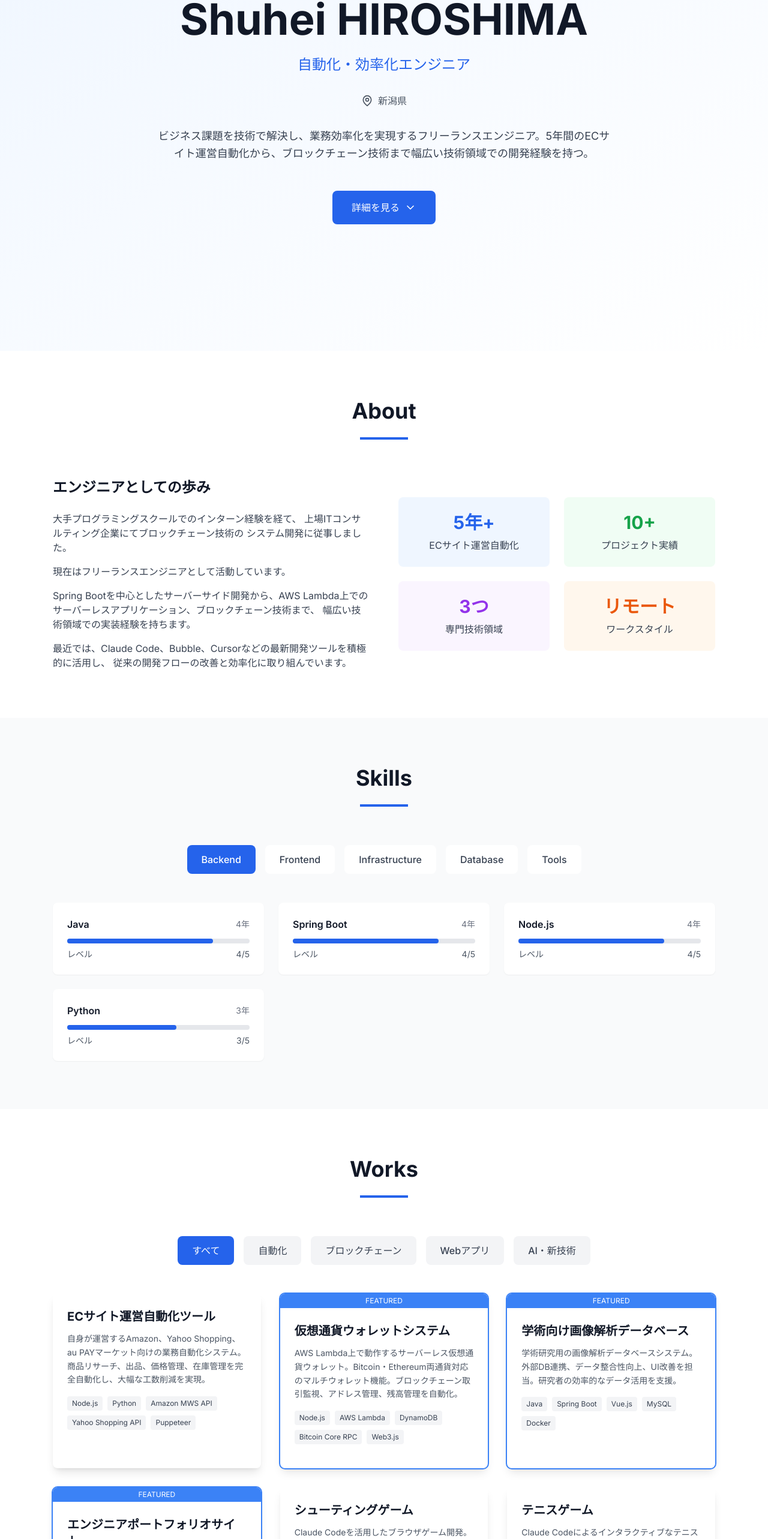
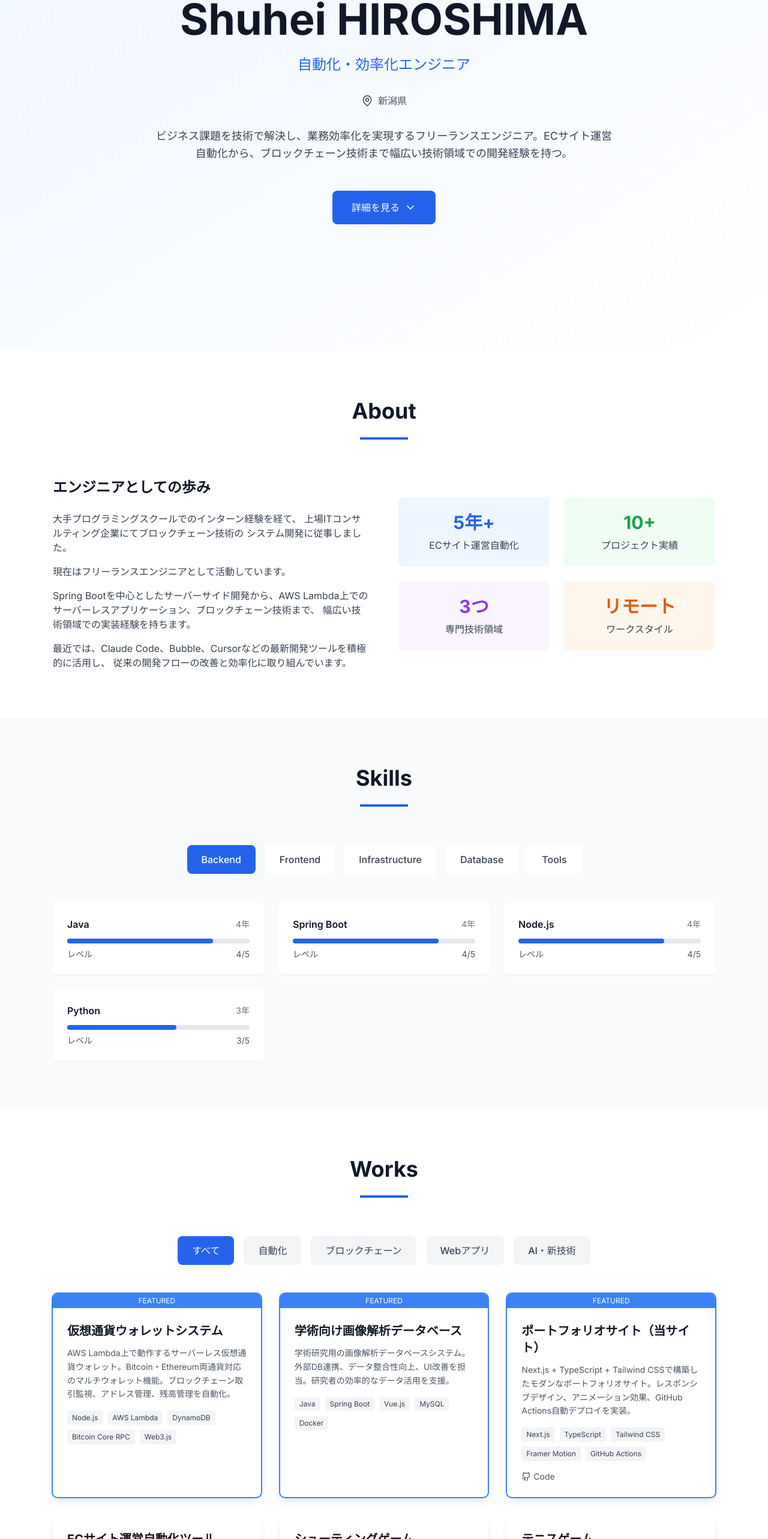
Before and after one commit to shupopo/portfolio-public, a Next.js app: page /portfolio/ in a window 1280 px wide. Shown: the part 215-2781 px from the top of the page at 60% size. Built offline with nearby package versions, Linux system fonts and the light colour scheme.

Commit message:
fix description

```diff
--- a/src/app/page.tsx
+++ b/src/app/page.tsx
@@ -40,7 +40,7 @@ const profileData = {
   name: 'Shuhei HIROSHIMA',
   title: '自動化・効率化エンジニア',
   location: '新潟県',
-  description: 'ビジネス課題を技術で解決し、業務効率化を実現するフリーランスエンジニア。5年間のECサイト運営自動化から、ブロックチェーン技術まで幅広い技術領域での開発経験を持つ。',
+  description: 'ビジネス課題を技術で解決し、業務効率化を実現するフリーランスエンジニア。ECサイト運営自動化から、ブロックチェーン技術まで幅広い技術領域での開発経験を持つ。',
   email: 'tumutrading2020@gmail.com'
 };
 
@@ -74,14 +74,6 @@ const skills: Skill[] = [
 
 const projects: Project[] = [
   {
-    id: 'ec-automation',
-    title: 'ECサイト運営自動化ツール',
-    description: '自身が運営するAmazon、Yahoo Shopping、au PAYマーケット向けの業務自動化システム。商品リサーチ、出品、価格管理、在庫管理を完全自動化し、大幅な工数削減を実現。',
-    tech: ['Node.js', 'Python', 'Amazon MWS API', 'Yahoo Shopping API', 'Puppeteer'],
-    category: 'automation',
-    featured: false
-  },
-  {
     id: 'crypto-wallet',
     title: '仮想通貨ウォレットシステム',
     description: 'AWS Lambda上で動作するサーバーレス仮想通貨ウォレット。Bitcoin・Ethereum両通貨対応のマルチウォレット機能。ブロックチェーン取引監視、アドレス管理、残高管理を自動化。',
@@ -99,13 +91,20 @@ const projects: Project[] = [
   },
     {
     id: 'portfolio-site',
-    title: 'エンジニアポートフォリオサイト',
+    title: 'ポートフォリオサイト（当サイト）',
     description: 'Next.js + TypeScript + Tailwind CSSで構築したモダンなポートフォリオサイト。レスポンシブデザイン、アニメーション効果、GitHub Actions自動デプロイを実装。',
     tech: ['Next.js', 'TypeScript', 'Tailwind CSS', 'Framer Motion', 'GitHub Actions'],
-    url: 'https://shupopo.github.io/portfolio/',
     github: 'https://github.com/shupopo/portfolio',
     category: 'web',
     featured: true
+  },
+  {
+    id: 'ec-automation',
+    title: 'ECサイト運営自動化ツール',
+    description: '自身が運営するAmazon、Yahoo Shopping、au PAYマーケット向けの業務自動化システム。商品リサーチ、出品、価格管理、在庫管理を完全自動化し、大幅な工数削減を実現。',
+    tech: ['Node.js', 'Python', 'Amazon MWS API', 'Yahoo Shopping API', 'Puppeteer'],
+    category: 'automation',
+    featured: false
   },
   {
     id: 'shooting-game',
```
